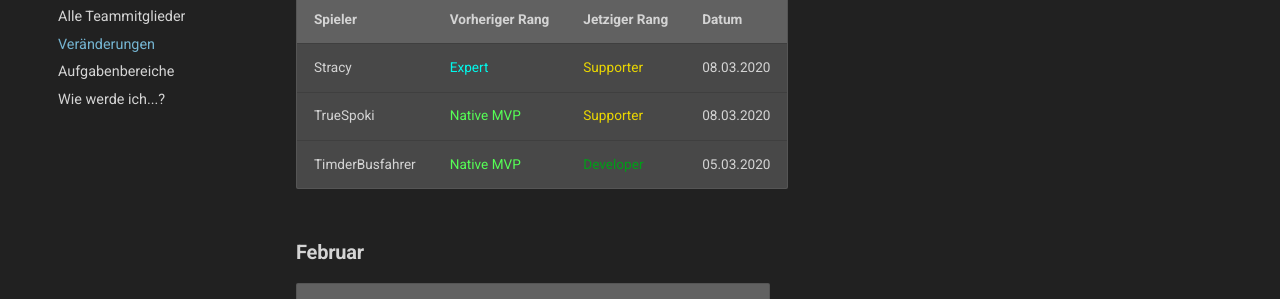
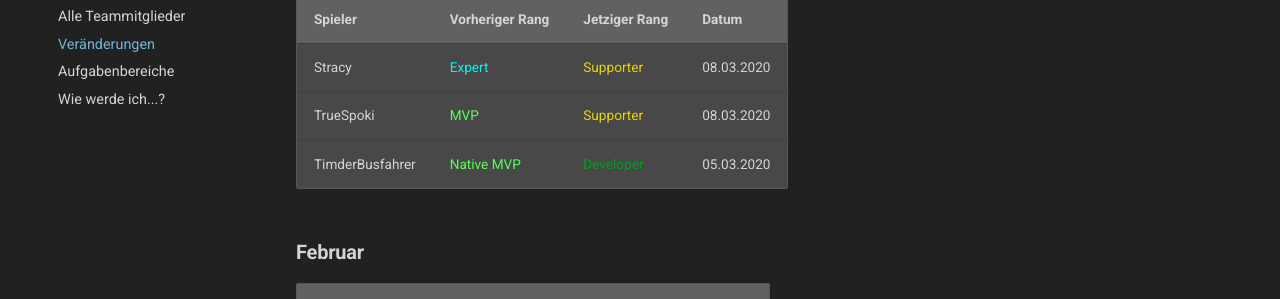
Before and after one commit to TimoliaDE/HowTo, an MkDocs documentation site: the page built from docs/team/changes.md, in a window 1280 px wide and 900 px high. Shown: the part 288-587 px from the top of the window. Built offline with MkDocs 1.6.1 and Material for MkDocs 9.7.7, drawn with Linux system fonts in a browser that asks for light colours; old or Windows-style settings are respelled for this version of MkDocs.

Commit message:
TrueSpoki nicht Native

```diff
--- a/docs/team/changes.md
+++ b/docs/team/changes.md
@@ -6,7 +6,7 @@ Hier werden alle Aus- und Eintritte bzw. Beförderungen und Degradierungen aufge
 | Spieler | Vorheriger Rang | Jetziger Rang | Datum |
 | ------ | ------ | ------ | ------ |
 | Stracy | <span class='expert'>Expert</span> | <span class='supporter'>Supporter</span> | 08.03.2020 |
-| TrueSpoki | <span class='mvp'>Native MVP</span> | <span class='supporter'>Supporter</span> | 08.03.2020 |
+| TrueSpoki | <span class='mvp'>MVP</span> | <span class='supporter'>Supporter</span> | 08.03.2020 |
 | TimderBusfahrer | <span class='mvp'>Native MVP</span> | <span class='developer'>Developer</span> | 05.03.2020 |
 
 
```
